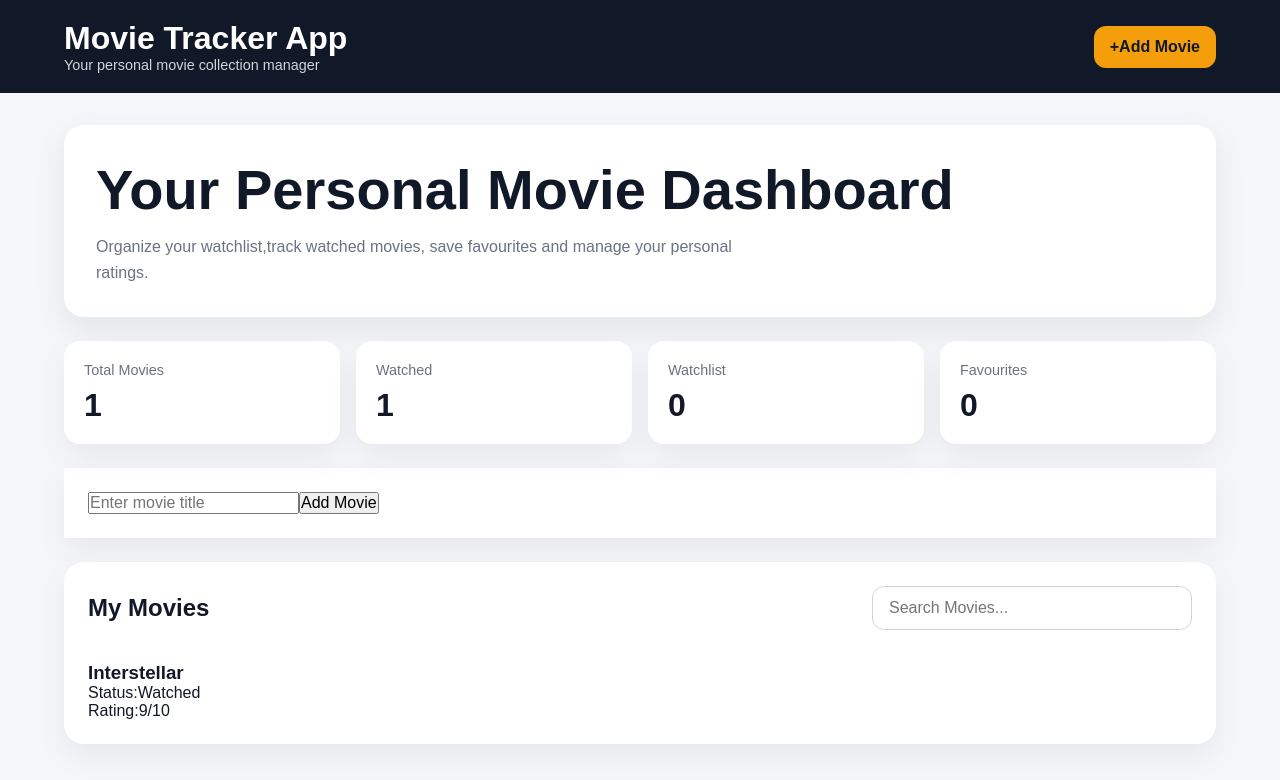
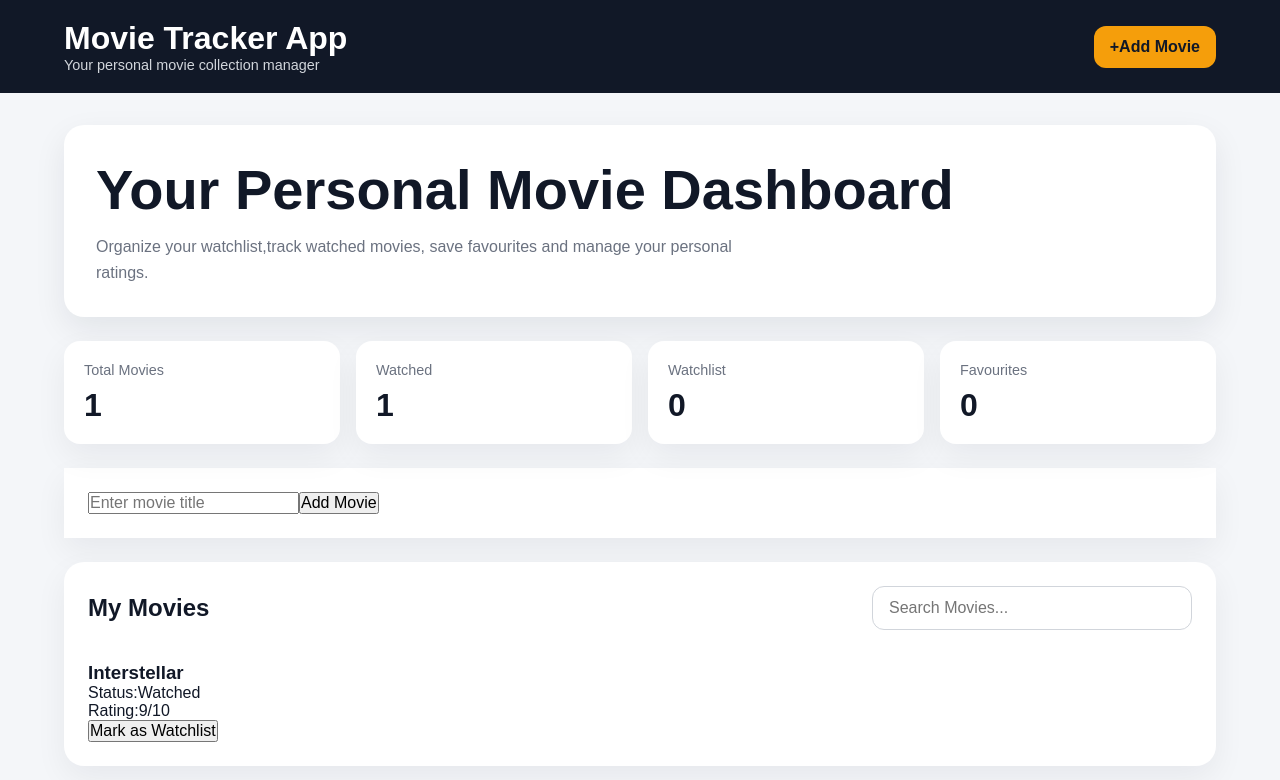
Before and after one commit to Ujjwal-Darnal/Movie-Tracker-App, a React (Vite) app: page / in a window 1280 px wide. Shown: the top 780 px of the page. Built offline with nearby package versions, Linux system fonts and the light colour scheme.

Commit message:
Add toggle movies status feature

```diff
--- a/src/App.jsx
+++ b/src/App.jsx
@@ -34,6 +34,21 @@ function App() {
     setMovies([...movies, newMovie
     ]);
   }
+
+function handleToggleStatus(movieId){
+  const updatedMovies = movies.map((movie)=>{
+    if(movie.id === movieId){
+      return{
+        ...movie,
+        status:movie.status === "Watched"?"Watchlist":"Watched",
+      };
+    }
+    return movie;
+  })
+  setMovies(updatedMovies);
+}
+
+
   const totalMovies = movies.length;
 
   const watchedMovies = movies.filter((movie) => movie.status === "Watched").length;
@@ -71,7 +86,8 @@ function App() {
               onChange = {(e)=>setSearchTerm(e.target.value)} />
           </div>
 
-          <MovieList movies={filteredMovies} />
+          <MovieList movies={filteredMovies}
+          onToggleStatus = {handleToggleStatus} />
         </section>
       </main>
 
--- a/src/components/MovieCard.jsx
+++ b/src/components/MovieCard.jsx
@@ -1,9 +1,13 @@
-function MovieCard({movie}){
+function MovieCard({movie,onToggleStatus}){
     return(
        <div>
         <h3>{movie.title}</h3>
         <p>Status:{movie.status}</p>
         <p>Rating:{movie.rating}/10</p>
+
+        <button onClick={()=>onToggleStatus(movie.id)}>
+            Mark as {movie.status === "Watched"?"Watchlist":"Watched"}
+        </button>
        </div>
     );
 }
--- a/src/components/MovieList.jsx
+++ b/src/components/MovieList.jsx
@@ -1,7 +1,7 @@
 import MovieCard  from "./MovieCard";
 
 
-function MovieList({movies}){
+function MovieList({movies,onToggleStatus}){
    if(movies.length === 0){
     return(
         <div className="empty-state">
@@ -15,7 +15,9 @@ function MovieList({movies}){
     return (
         <div className="movie-list">
             {movies.map((movie)=>(
-               <MovieCard key = {movie.id} movie = {movie}/>
+               <MovieCard key = {movie.id}
+                movie = {movie}
+                onToggleStatus = {onToggleStatus}/>
             ))}
         </div>
     );
```
